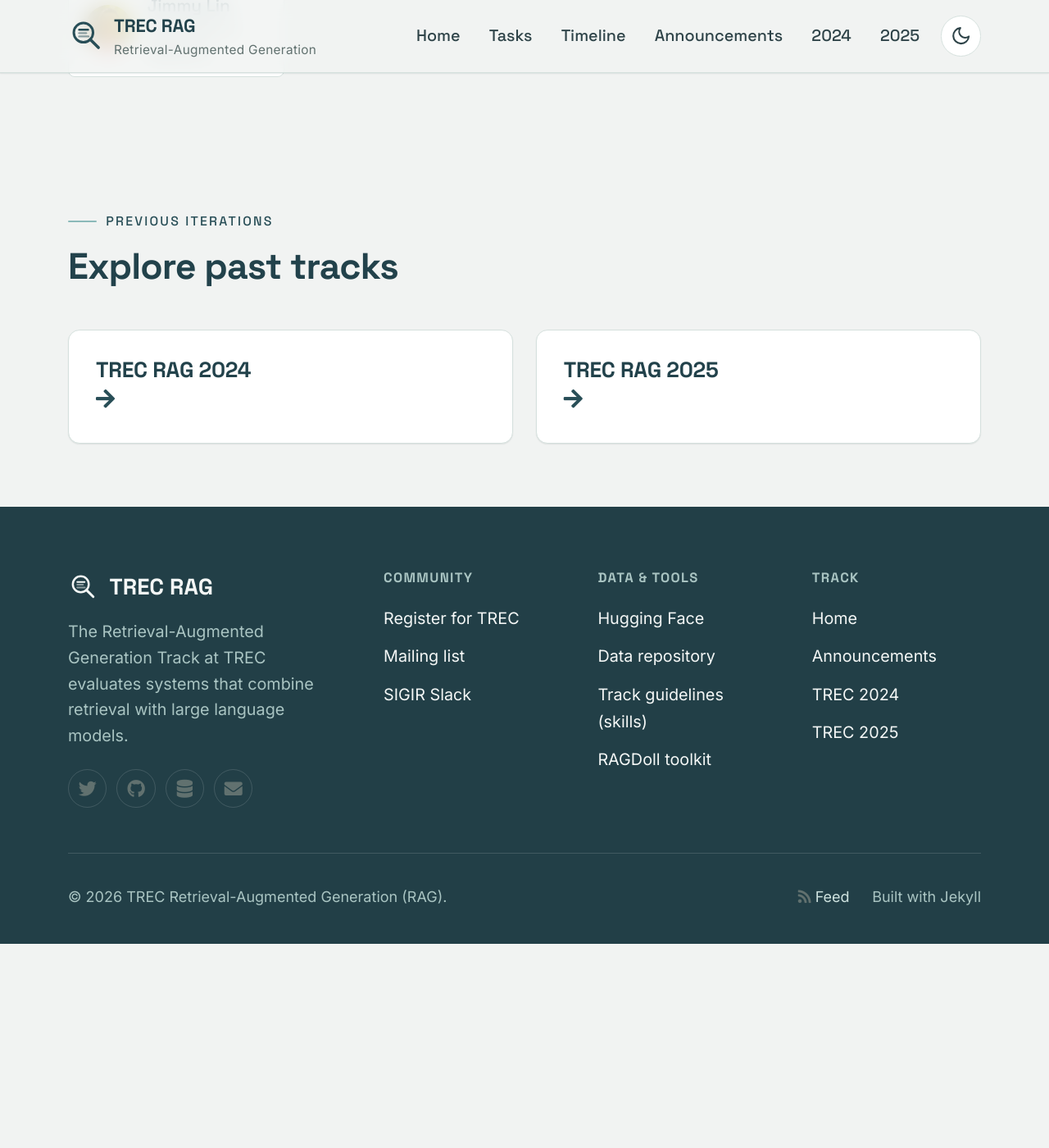
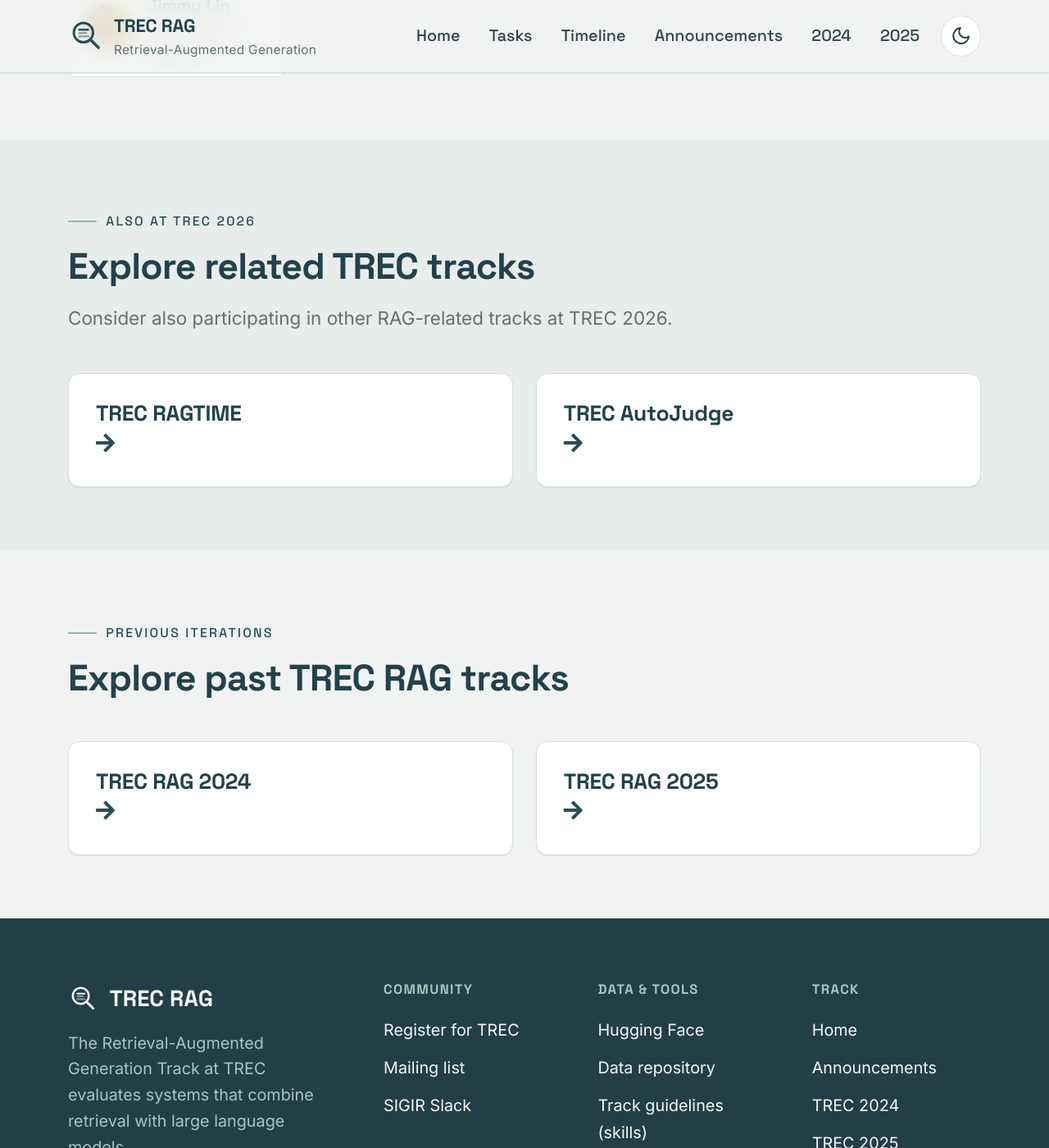
Before and after one commit to TREC-RAG/trec-rag.github.io, a Jekyll site: the page built from docs/index.md, in a window 1280 px wide and 1400 px high, scrolled down 6040 px. Shown: the whole window at 82% size. Built offline with Jekyll 4.4.1, drawn with Linux system fonts in a browser that asks for light colours; cached includes are drawn as plain includes; before the commit the page ends 7191 px from its top, so only the background shows below that.

Commit message:
Add related TREC 2026 tracks to landing page

```diff
--- a/docs/_layouts/landing.html
+++ b/docs/_layouts/landing.html
@@ -154,10 +154,30 @@
     </div>
   </section>
 
+  {% if home.related_tracks %}
+  <section class="trec-section trec-section--alt reveal">
+    <div class="trec-section__inner">
+      <div class="trec-section__head">
+        <span class="trec-eyebrow">Also at TREC 2026</span>
+        <h2>Explore related TREC tracks</h2>
+        <p>Consider also participating in other RAG-related tracks at TREC 2026.</p>
+      </div>
+      <div class="trec-grid trec-grid--2">
+        {% for track in home.related_tracks %}
+        <a class="trec-card trec-prev-card trec-card--hover" href="{{ track.url }}">
+          <h3>{{ track.title }}</h3>
+          <span class="arrow"><i class="fas fa-arrow-right" aria-hidden="true"></i></span>
+        </a>
+        {% endfor %}
+      </div>
+    </div>
+  </section>
+  {% endif %}
+
   <section class="trec-section reveal">
     <div class="trec-section__head">
       <span class="trec-eyebrow">Previous iterations</span>
-      <h2>Explore past tracks</h2>
+      <h2>Explore past TREC RAG tracks</h2>
     </div>
     <div class="trec-grid trec-grid--2">
       {% for p in home.previous %}
```
Also changed, not shown: docs/_data/home.yml (+7 -0 lines).
